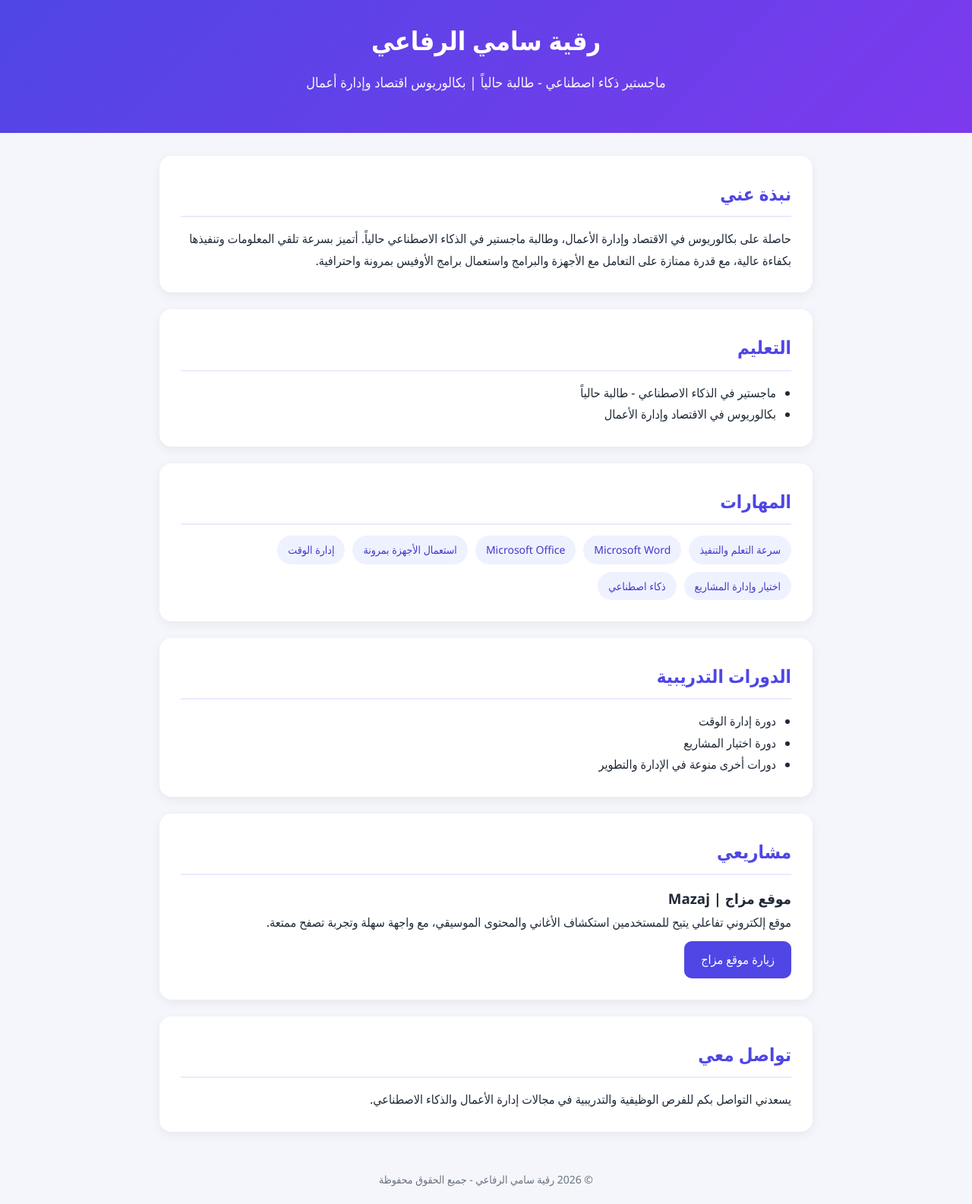
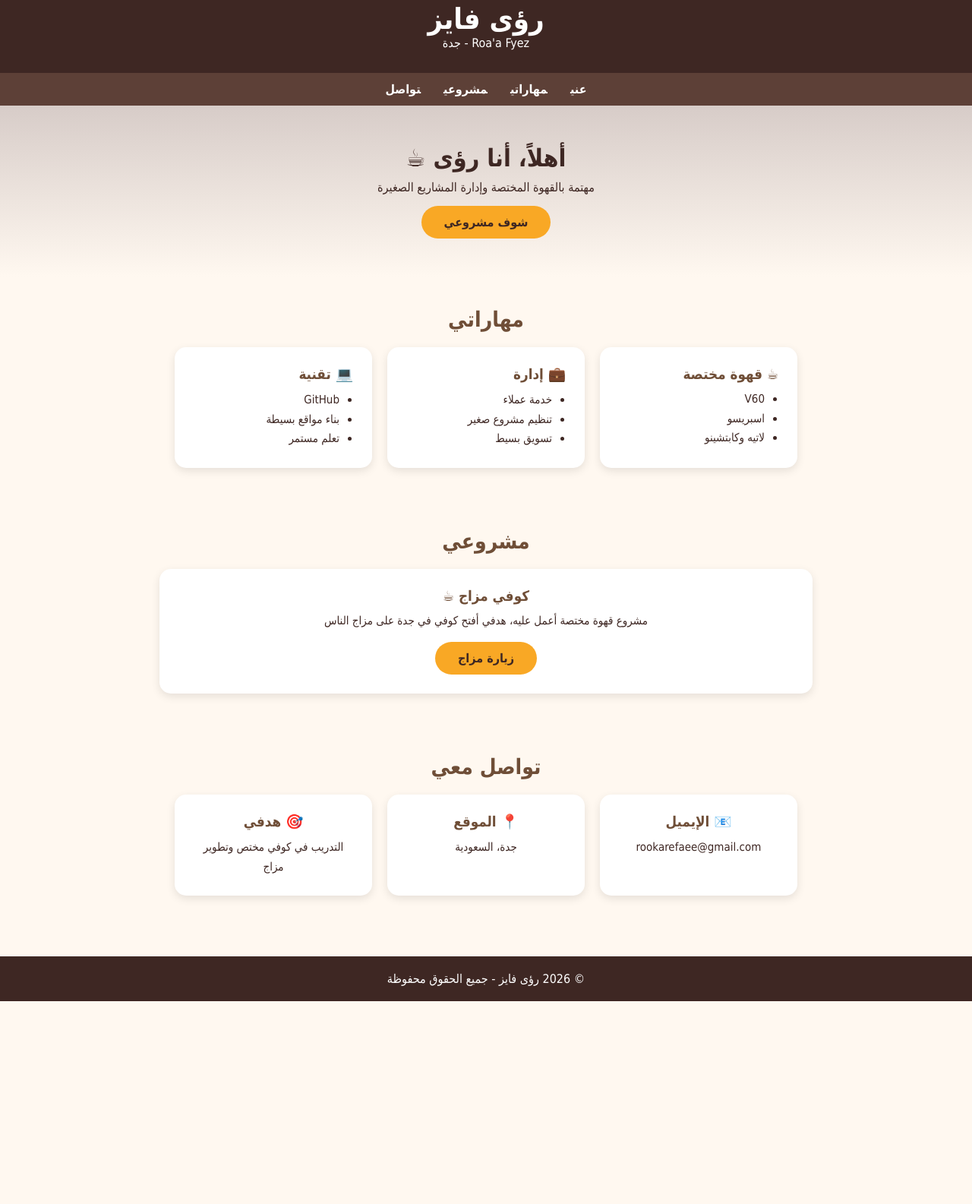
Before and after one commit to rookarefaee/cv, a plain HTML site: page index.html in a window 1280 px wide. Shown: the part 27-1612 px from the top of the page at 76% size. After the commit the page ends 1345 px from the top, so only its background shows below. Drawn offline with Linux system fonts and the light colour scheme.

Commit message:
Update index.html

```diff
--- a/index.html
+++ b/index.html
@@ -3,65 +3,61 @@
 <head>
 <meta charset="UTF-8">
 <meta name="viewport" content="width=device-width, initial-scale=1.0">
-<title>رقية سامي الرفاعي | سيرة ذاتية</title>
+<title>رؤى فايز | CV</title>
 <style>
-  *{margin:0;padding:0;box-sizing:border-box;font-family:'Segoe UI',Tahoma,sans-serif}
-  body{background:#f4f6fb;color:#1f2937;line-height:1.8}
-  header{background:linear-gradient(135deg,#4f46e5,#7c3aed);color:#fff;text-align:center;padding:50px 20px}
-  header h1{font-size:34px}
-  header p{font-size:18px;opacity:.95;margin-top:8px}
-  .container{max-width:900px;margin:30px auto;padding:0 20px}
-  .card{background:#fff;border-radius:16px;padding:28px;margin-bottom:22px;box-shadow:0 4px 14px rgba(0,0,0,.06)}
-  .card h2{color:#4f46e5;border-bottom:2px solid #ede9fe;padding-bottom:8px;margin-bottom:14px}
-  .skills{display:flex;flex-wrap:wrap;gap:10px}
-  .skills span{background:#eef2ff;color:#4338ca;padding:6px 14px;border-radius:20px;font-size:14px}
-  ul{padding-right:20px}
-  a.btn{display:inline-block;background:#4f46e5;color:#fff;padding:10px 22px;border-radius:10px;text-decoration:none;margin-top:10px}
-  footer{text-align:center;color:#6b7280;padding:20px;font-size:14px}
+*{margin:0;padding:0;box-sizing:border-box;font-family:Tahoma,Arial}
+body{background:#fff8f0;color:#3e2723}
+header{background:#3e2723;color:#fff;padding:30px;text-align:center}
+header h1{font-size:38px}
+nav{background:#5d4037;padding:12px;text-align:center}
+nav a{color:#fff;text-decoration:none;margin:0 15px;font-weight:bold}
+.hero{padding:50px 20px;text-align:center;background:linear-gradient(#d7ccc8,#fff8f0)}
+.hero h2{font-size:32px;margin-bottom:10px}
+.btn{background:#f9a825;color:#3e2723;padding:12px 30px;border-radius:25px;text-decoration:none;font-weight:bold;display:inline-block;margin-top:15px}
+.section{padding:40px 20px;text-align:center;max-width:900px;margin:auto}
+.section h2{font-size:28px;margin-bottom:20px;color:#6f4e37}
+.cards{display:flex;flex-wrap:wrap;gap:20px;justify-content:center}
+.card{background:#fff;width:260px;padding:25px;border-radius:15px;box-shadow:0 4px 12px rgba(0,0,0,.1);text-align:right}
+.card h3{margin-bottom:10px;color:#6f4e37}
+.card p,.card li{line-height:1.7;font-size:15px}
+.card ul{margin-right:18px}
+footer{background:#3e2723;color:#fff;text-align:center;padding:20px;margin-top:40px}
 </style>
 </head>
 <body>
-<header>
-  <h1>رقية سامي الرفاعي</h1>
-  <p>ماجستير ذكاء اصطناعي - طالبة حالياً | بكالوريوس اقتصاد وإدارة أعمال</p>
-</header>
-<div class="container">
-  <div class="card">
-    <h2>نبذة عني</h2>
-    <p>حاصلة على بكالوريوس في الاقتصاد وإدارة الأعمال، وطالبة ماجستير في الذكاء الاصطناعي حالياً. أتميز بسرعة تلقي المعلومات وتنفيذها بكفاءة عالية، مع قدرة ممتازة على التعامل مع الأجهزة والبرامج واستعمال برامج الأوفيس بمرونة واحترافية.</p>
-  </div>
-  <div class="card">
-    <h2>التعليم</h2>
-    <ul>
-      <li>ماجستير في الذكاء الاصطناعي - طالبة حالياً</li>
-      <li>بكالوريوس في الاقتصاد وإدارة الأعمال</li>
-    </ul>
-  </div>
-  <div class="card">
-    <h2>المهارات</h2>
-    <div class="skills">
-      <span>سرعة التعلم والتنفيذ</span><span>Microsoft Word</span><span>Microsoft Office</span><span>استعمال الأجهزة بمرونة</span><span>إدارة الوقت</span><span>اختيار وإدارة المشاريع</span><span>ذكاء اصطناعي</span>
-    </div>
-  </div>
-  <div class="card">
-    <h2>الدورات التدريبية</h2>
-    <ul>
-      <li>دورة إدارة الوقت</li>
-      <li>دورة اختيار المشاريع</li>
-      <li>دورات أخرى منوعة في الإدارة والتطوير</li>
-    </ul>
-  </div>
-  <div class="card">
-    <h2>مشاريعي</h2>
-    <h3>موقع مزاج | Mazaj</h3>
-    <p>موقع إلكتروني تفاعلي يتيح للمستخدمين استكشاف الأغاني والمحتوى الموسيقي، مع واجهة سهلة وتجربة تصفح ممتعة.</p>
-    <a class="btn" href="https://rookarefaee.github.io/mazaj/" target="_blank">زيارة موقع مزاج</a>
-  </div>
-  <div class="card">
-    <h2>تواصل معي</h2>
-    <p>يسعدني التواصل بكم للفرص الوظيفية والتدريبية في مجالات إدارة الأعمال والذكاء الاصطناعي.</p>
-  </div>
+<header><h1>رؤى فايز</h1><p>Roa'a Fyez - جدة</p></header>
+<nav><a href="#about">عني</a><a href="#skills">مهاراتي</a><a href="#project">مشروعي</a><a href="#contact">تواصل</a></nav>
+<div class="hero" id="about">
+<h2>أهلاً، أنا رؤى ☕</h2>
+<p>مهتمة بالقهوة المختصة وإدارة المشاريع الصغيرة</p>
+<a href="#project" class="btn">شوف مشروعي</a>
 </div>
-<footer>© 2026 رقية سامي الرفاعي - جميع الحقوق محفوظة</footer>
+<div class="section" id="skills">
+<h2>مهاراتي</h2>
+<div class="cards">
+<div class="card"><h3>☕ قهوة مختصة</h3><ul><li>V60</li><li>اسبريسو</li><li>لاتيه وكابتشينو</li></ul></div>
+<div class="card"><h3>💼 إدارة</h3><ul><li>خدمة عملاء</li><li>تنظيم مشروع صغير</li><li>تسويق بسيط</li></ul></div>
+<div class="card"><h3>💻 تقنية</h3><ul><li>GitHub</li><li>بناء مواقع بسيطة</li><li>تعلم مستمر</li></ul></div>
+</div>
+</div>
+<div class="section" id="project">
+<h2>مشروعي</h2>
+<div class="cards">
+<div class="card" style="width:100%;text-align:center">
+<h3>كوفي مزاج ☕</h3>
+<p>مشروع قهوة مختصة أعمل عليه، هدفي أفتح كوفي في جدة على مزاج الناس</p>
+<a class="btn" href="https://rookarefaee.github.io/mazaj/" target="_blank">زيارة مزاج</a>
+</div>
+</div>
+</div>
+<div class="section" id="contact">
+<h2>تواصل معي</h2>
+<div class="cards">
+<div class="card" style="text-align:center"><h3>📧 الإيميل</h3><p>rookarefaee@gmail.com</p></div>
+<div class="card" style="text-align:center"><h3>📍 الموقع</h3><p>جدة، السعودية</p></div>
+<div class="card" style="text-align:center"><h3>🎯 هدفي</h3><p>التدريب في كوفي مختص وتطوير مزاج</p></div>
+</div>
+</div>
+<footer>© 2026 رؤى فايز - جميع الحقوق محفوظة</footer>
 </body>
 </html>
```
